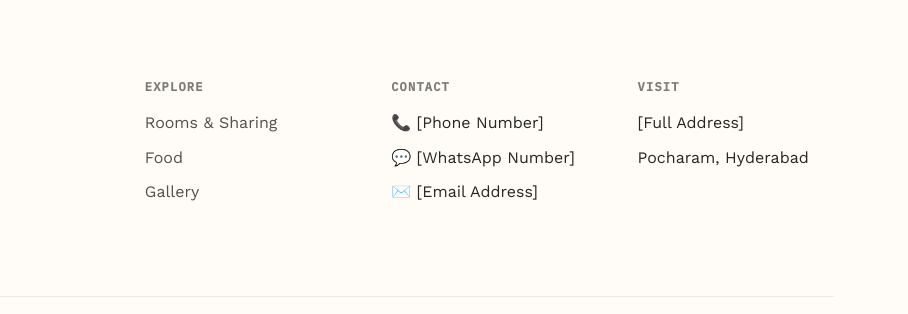
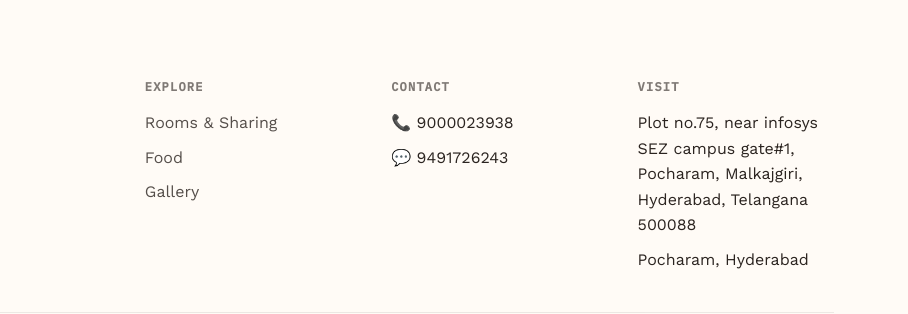
Before and after one commit to tejosai09-sketch/HomeStay_PG, a plain HTML site: page index.html in a window 1280 px wide. Shown: the part 6497-6811 px from the top of the page, 372-1280 px from the left. Drawn offline with nearby package versions, Linux system fonts and the light colour scheme.

Commit message:
final changes

```diff
--- a/index.html
+++ b/index.html
@@ -574,7 +574,8 @@
           <h2 style="font-size:32px;font-weight:600;">Right where you need to be.</h2>
           <p style="opacity:0.85;margin-top:12px;">Pocharam, Hyderabad — a short walk from the Infosys Pocharam campus
             gate.</p>
-          <div class="addr-line">📍 [Full address to be added] · Pocharam, Hyderabad, Telangana</div>
+          <div class="addr-line">📍 Plot no.75, near infosys SEZ campus gate#1, Pocharam, Malkajgiri, Hyderabad,
+            Telangana 500088 </div>
         </div>
         <a href="https://maps.google.com/?q=https://www.google.com/maps/place/HOMESTAY+EXTREME+LUXURY+STAY+for+WOMEN'S/@17.443689,78.639505,20z/data=!4m6!3m5!1s0x3bcb9d00355b7aa1:0x9af12a52386e123d!8m2!3d17.4436885!4d78.6395051!16s%2Fg%2F11x2x3kdmh?hl=en&entry=ttu&g_ep=EgoyMDI2MDcyOS4wIKXMDSoASAFQAw%3D%3D"
           target="_blank" class="map-link">
@@ -689,9 +690,8 @@
           <div>
             <h5>Contact</h5>
             <ul>
-              <li>📞 [Phone Number]</li>
-              <li>💬 [WhatsApp Number]</li>
-              <li>✉️ [Email Address]</li>
+              <li>📞 9000023938</li>
+              <li>💬 9491726243</li>
             </ul>
           </div>
 
@@ -699,7 +699,8 @@
           <div>
             <h5>Visit</h5>
             <ul>
-              <li>[Full Address]</li>
+              <li>Plot no.75, near infosys SEZ campus gate#1, Pocharam, Malkajgiri, Hyderabad,
+                Telangana 500088</li>
               <li>Pocharam, Hyderabad</li>
             </ul>
           </div>
```
